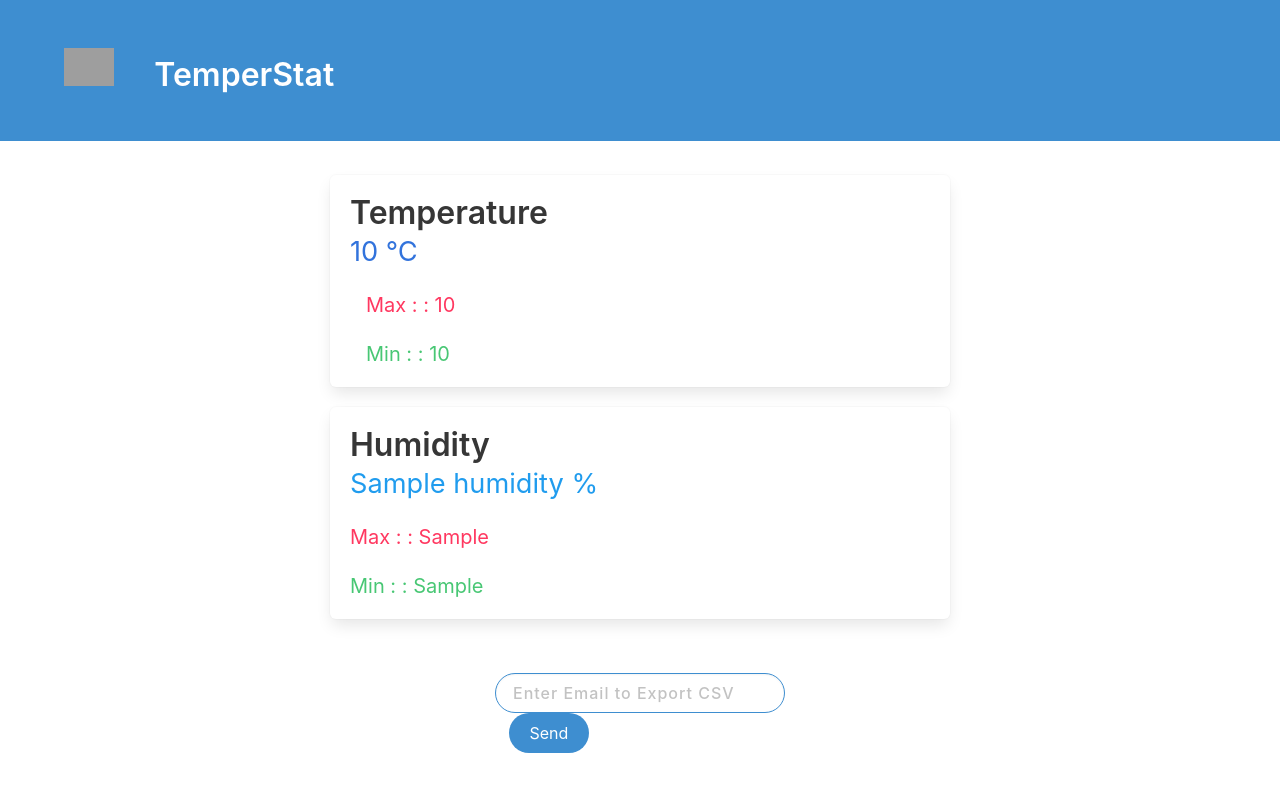
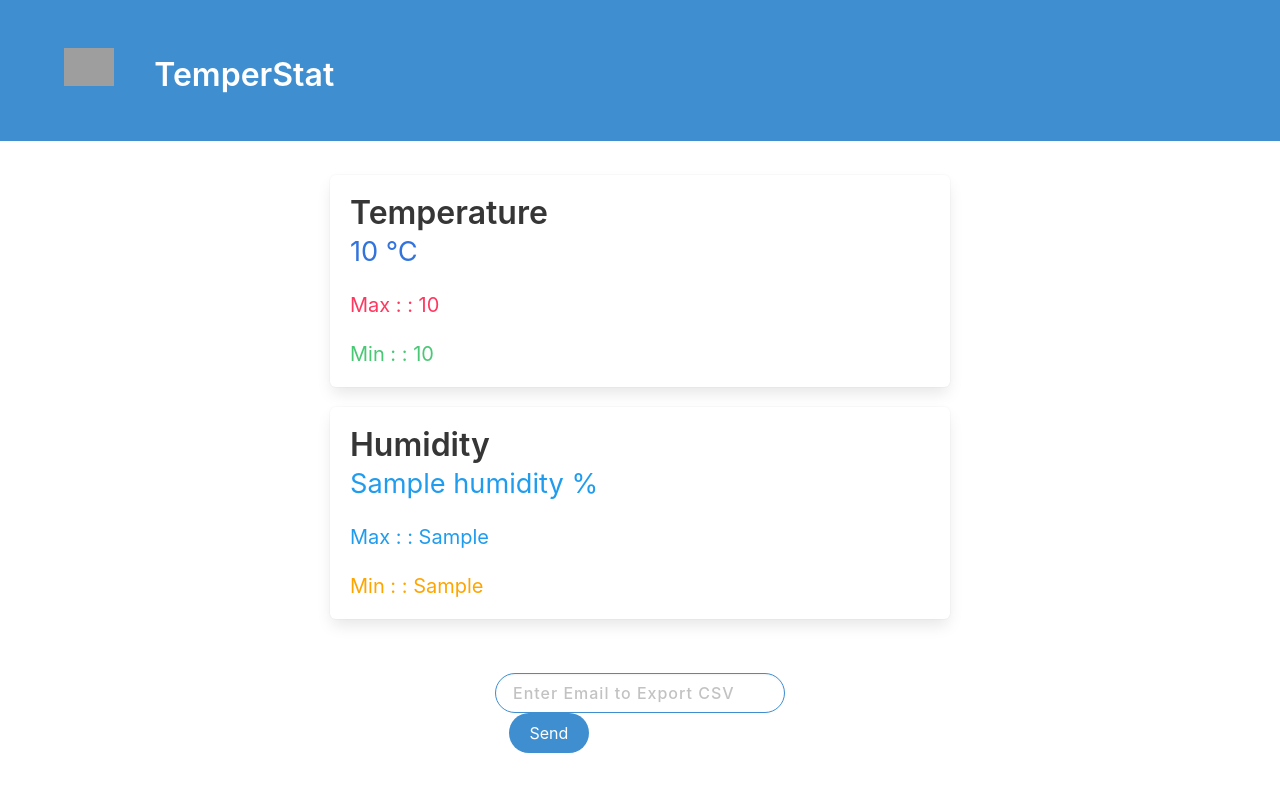
Before and after one commit to Bartixxx32/TemperStat, a Flask app: template templates/index.html in a window 1280 px wide. Shown: the top 796 px of the page. Run offline with Flask 2, Linux system fonts and the light colour scheme; the template is opened without the code that fills it: most values are stand-ins (such as "Sample title", 1, 10 or a date in 2020); some libraries are stand-ins or nearby versions; grey boxes are pictures that could not be loaded.

Commit message:
Beautify HTML

```diff
--- a/templates/index.html
+++ b/templates/index.html
@@ -32,7 +32,6 @@
          <div class="box">
             <h1 class="title">Temperature</h1>
             <h1 class="subtitle" style="color: hsl(217, 71%, 53%);font-size: 1.7em;">{{ temperature }} &#8451;</h1>
-            <div class="media-right">
             <h1 class="subtitle" style="color: hsl(348, 100%, 61%)">Max : : {{ temperature_max }}</h1>
             <h1 class="subtitle" style="color: hsl(141, 53%, 53%)">Min : : {{ temperature_min }}</h1>
             </div>
@@ -42,8 +41,8 @@
          <div class="box">
             <h1 class="title">Humidity</h1>
             <h1 class="subtitle"  style="color: hsl(204, 86%, 53%);font-size: 1.7em;">{{ humidity }} %</h1>
-            <h1 class="subtitle" style="color: hsl(348, 100%, 61%)">Max : : {{ humidity_max }}</h1>
-            <h1 class="subtitle" style="color: hsl(141, 53%, 53%)">Min : : {{ humidity_min }}</h1>
+            <h1 class="subtitle" style="color: hsl(204, 86%, 53%)">Max : : {{ humidity_max }}</h1>
+            <h1 class="subtitle" style="color: orange">Min : : {{ humidity_min }}</h1>
          </div>
       </div>
       <br>
@@ -58,9 +57,7 @@
          </div>
       </div>
       <br>
-
       <div class="container center">
-
          <table class="table center">
             <thead>
                <tr>
@@ -125,11 +122,9 @@
                   <td>{{ data_temp[10] }}</td>
                   <td>{{ data_hum[10] }}</td>
                </tr>
-
             </tbody>
          </table>
       </div>
-
    </body>
 </html>
 {%  endblock  %}
--- a/templates/mail.html
+++ b/templates/mail.html
@@ -28,7 +28,7 @@
       </section>
       <br>
       <div class="notification is-success center subtitle">
-           <strong">Mail Successfully Sent to {{ toemail }}</strong>
+         <strong">Mail Successfully Sent to {{ toemail }}</strong>
       </div>
    </body>
 </html>
```
Lines whose indentation alone changed are shown as unchanged.
